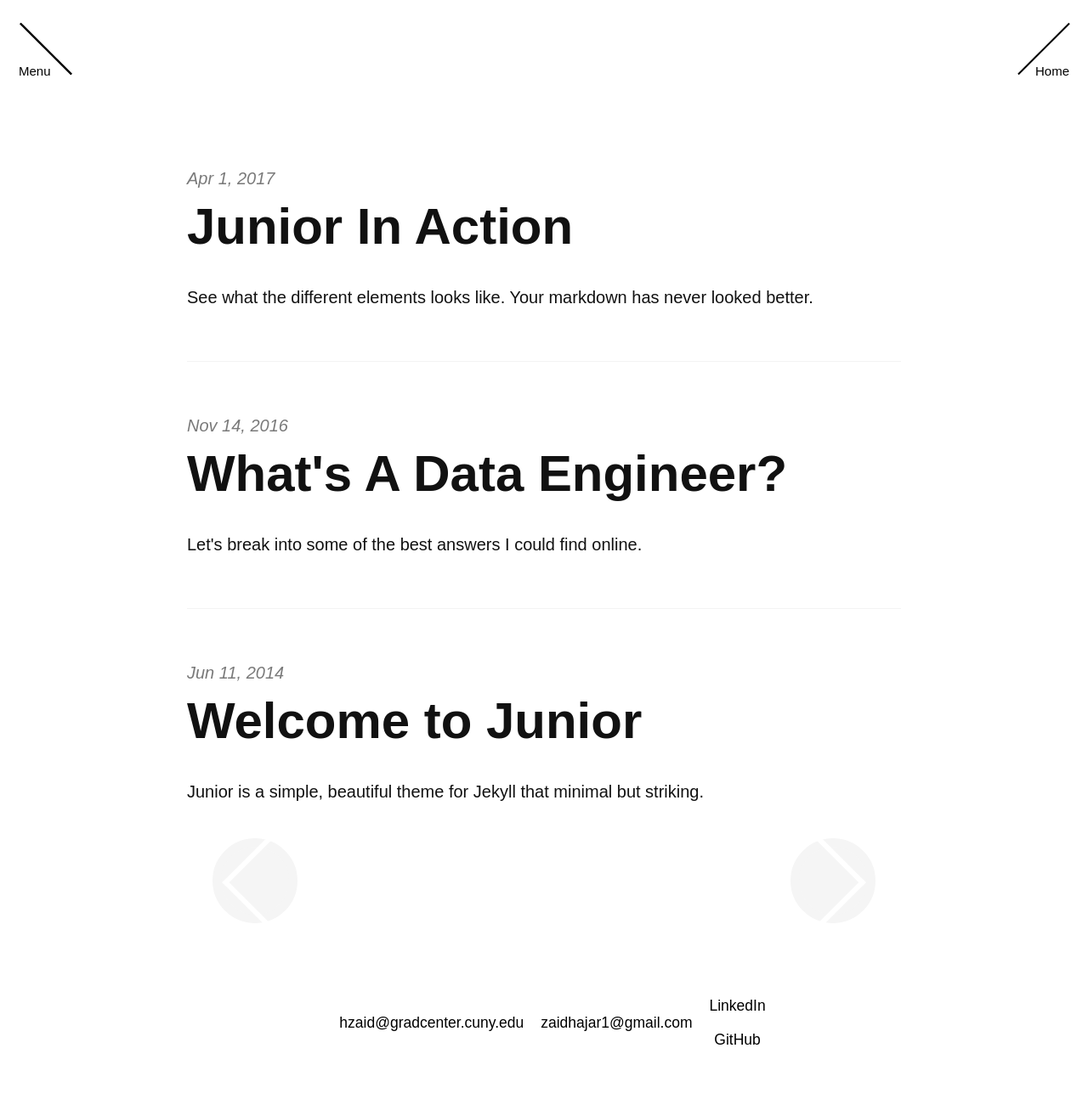
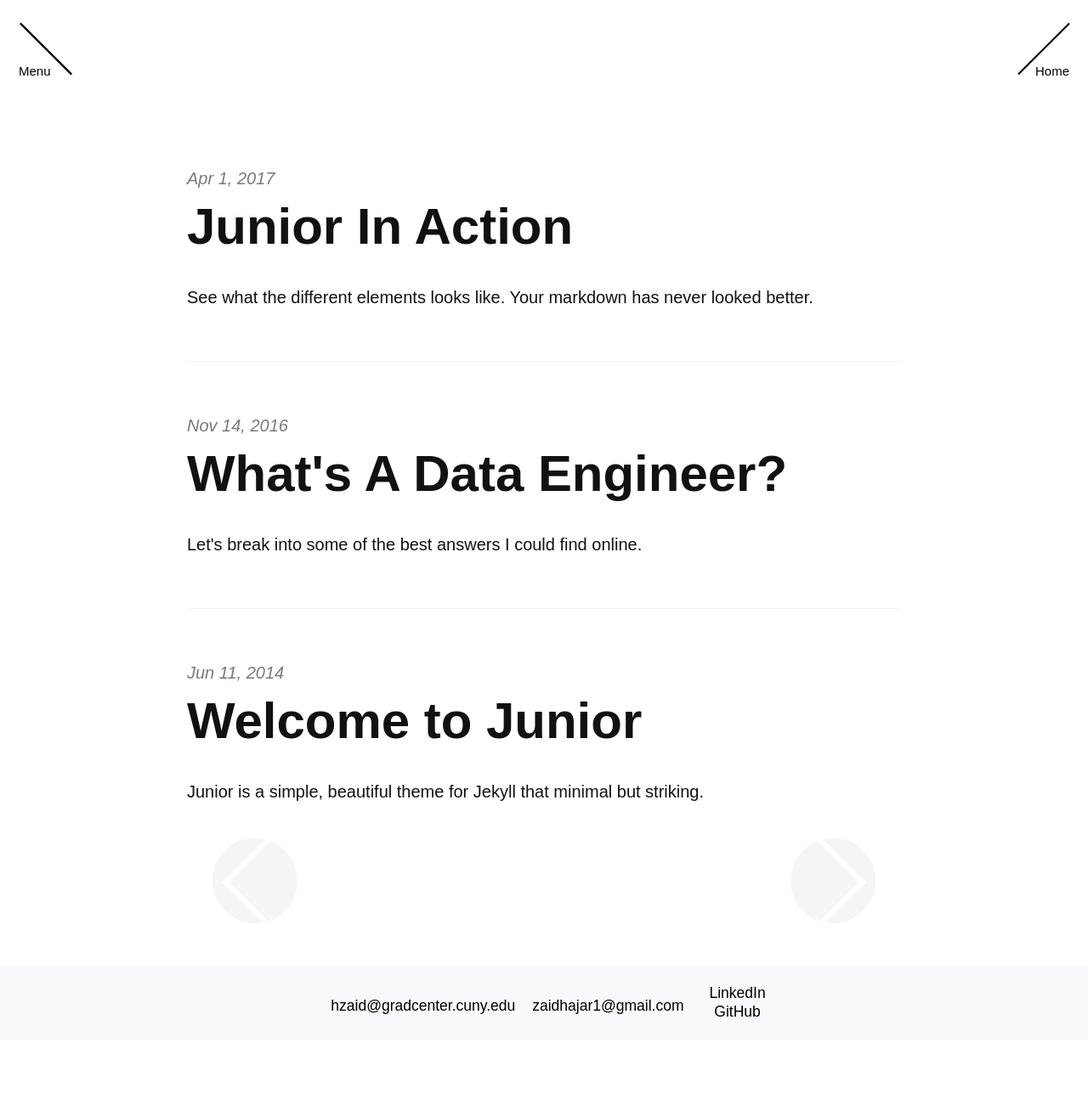
Before and after one commit to hajarzaid/hajarzaid.github.io, a Jekyll site: the page built from index.html, in a window 1280 px wide. Shown: the whole page at 85% size. Built offline with Jekyll 4.4.1, drawn with Linux system fonts in a browser that asks for light colours; nearby versions of some CDN libraries; some web fonts are replaced; the list of posts is cut into pages by our own code; after the commit the page ends 1255 px from its top, so only the background shows below that.

Commit message:
Update footer.html

```diff
--- a/_includes/footer.html
+++ b/_includes/footer.html
@@ -1,7 +1,7 @@
 <footer class="center">
   <div class="footer-content">
     <div class="footer-each">
-      <!-- No content here, can be removed or used for other purposes -->
+      <!-- This can be used for other purposes if needed -->
     </div>
     <div class="footer-each">
       <h5><a href="mailto:hzaid@gradcenter.cuny.edu">hzaid@gradcenter.cuny.edu</a></h5>
@@ -21,6 +21,7 @@
   margin-bottom: 30px;
   padding: 20px; /* Adjust padding as needed */
   text-align: center;
+  background-color: #f8f9fa; /* Optional background color */
 }
 
 .footer-content {
@@ -28,10 +29,11 @@
   justify-content: center;
   align-items: center;
   flex-wrap: wrap; /* Allows wrapping if needed */
+  gap: 20px; /* Adds spacing between items */
 }
 
 .footer-each {
-  margin: 0 10px; /* Adjust margin to space items out evenly */
+  margin: 0;
 }
 
 .footer-each a {
@@ -45,4 +47,12 @@
   color: #007bff; /* Change color on hover */
   text-decoration: underline; /* Underline on hover */
 }
+
+.social-links h5 {
+  margin: 0; /* Removes margin from h5 within social-links */
+}
+
+.social-links a {
+  margin: 0 10px; /* Adds spacing between social links */
+}
 </style>
```
